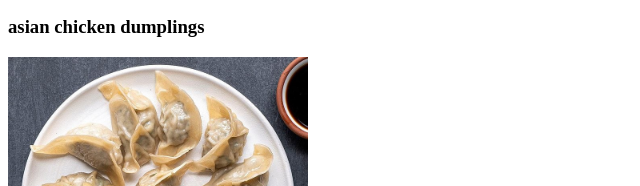
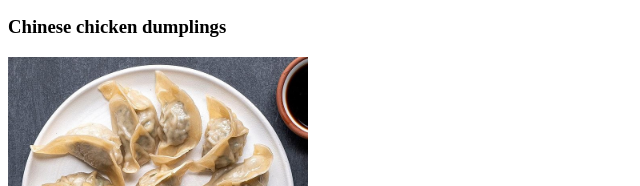
Before and after one commit to Human-PassionFruit/odin-recipes, a plain HTML site: page index.html in a window 1280 px wide. Shown: the part 946-1132 px from the top of the page, 0-640 px from the left. Drawn offline with Linux system fonts and the light colour scheme.

Commit message:
Update index.html

```diff
--- a/index.html
+++ b/index.html
@@ -30,7 +30,7 @@
                 <img src="images/easy chicken fried rice.jpg" alt="easy chicken fried rice" width="300">
                 <br><a href="recipes/Easy-Chicken-Fried_Rice.html">View Recipe</a>
             </p>
-                <h3>asian chicken dumplings</h3>
+                <h3>Chinese chicken dumplings</h3>
             <p>
                 <img src="images/asian chicken dumplings.jpg" alt="asian chicken dumplings" width="300">
                 <br><a href="recipes/asian-chicken-dumplings.html">View Recipe</a>
```
